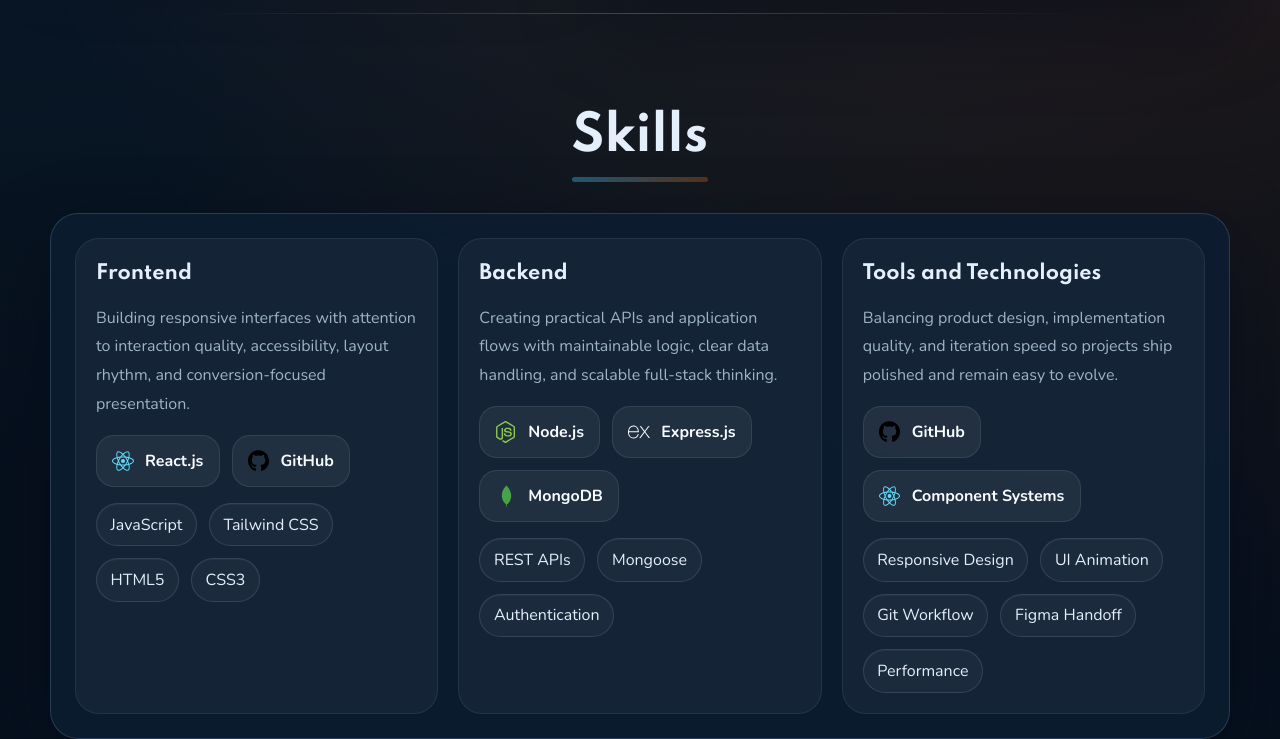
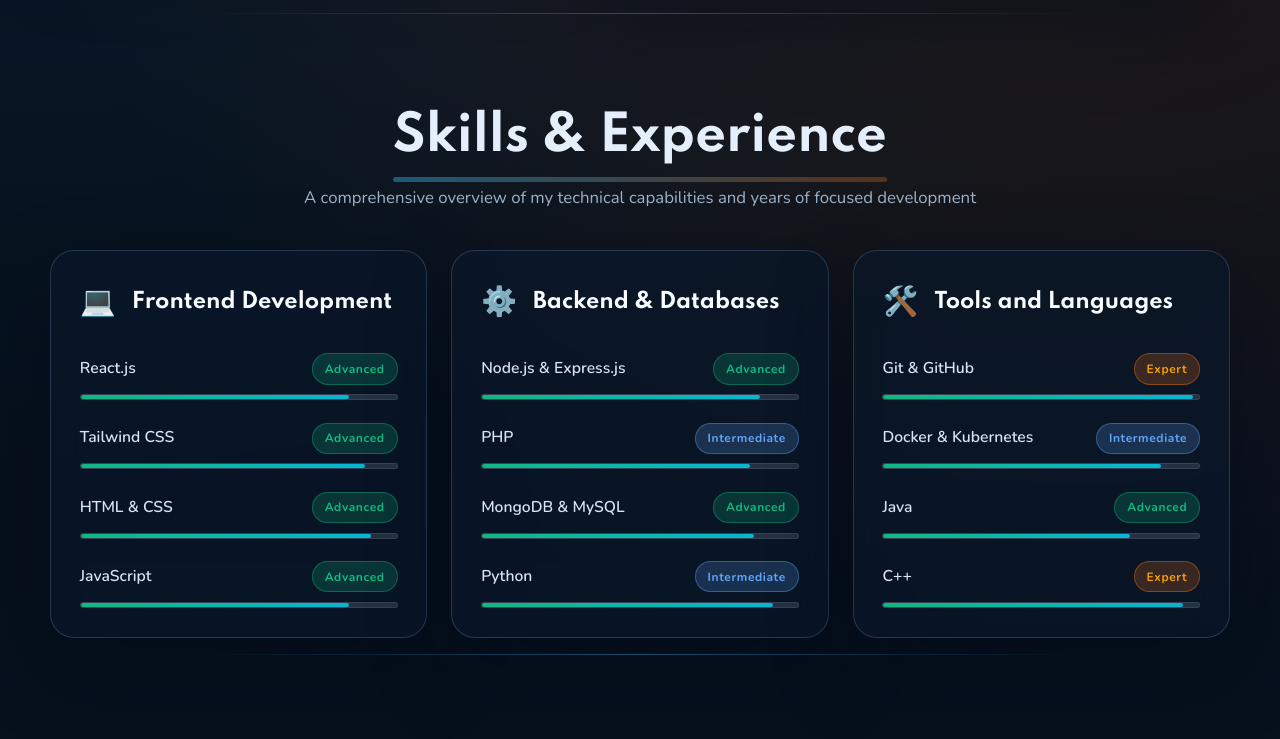
Before and after one commit to Hamza8470/My-Portfolio, a website: page part-2-final-files/index.html in a window 1280 px wide. Shown: the part 1610-2349 px from the top of the page. Drawn offline with nearby package versions, Linux system fonts and the light colour scheme; animation ran at ten frames a second.

Commit message:
enhanced ui

```diff
--- a/part-2-final-files/index.html
+++ b/part-2-final-files/index.html
@@ -59,7 +59,8 @@
             <a href="#skills">Skills</a>
             <a href="#education">Education</a>
             <a href="#latest-works">Projects</a>
-            <a href="#certificates">Certificates</a>            <a href="#coding-progress">Coding Progress</a>            <a href="#testimonials">Testimonials</a>
+            <a href="#certificates">Certificates</a> <a href="#coding-progress">Coding Progress</a> <a
+              href="#testimonials">Testimonials</a>
             <a href="#contact">Contact</a>
           </div>
         </nav>
@@ -88,7 +89,7 @@
               <span aria-hidden="true">-&gt;</span>
             </a>
             <a href="#contact" class="secondary-button">Start a Conversation</a>
-            <a href="#" class="secondary-button" download>Download Resume</a>
+            <a href="https://drive.google.com/file/d/1NMFTPHV4ooQQSLrEnJufgRjmTqFOgVd2/view" class="secondary-button" download>Download Resume</a>
           </div>
 
           <div class="hero-stat-grid reveal-stagger">
@@ -190,85 +191,153 @@
     <div class="page-container">
       <div class="reveal" style="text-align: center; margin-bottom: 2.5rem;">
         <h2 class="section-title" style="font-family: 'Spartan', sans-serif; font-size: clamp(2rem, 4vw, 3rem);">
-          Skills
+          Skills & Experience
         </h2>
+        <p style="color: #9fb3c8; margin-top: 0.75rem; font-size: 1.05rem;">A comprehensive overview of my technical
+          capabilities and years of focused development</p>
       </div>
 
-      <div class="skill-board reveal">
-        <div class="skill-grid">
-          <div class="skill-column reveal-stagger">
-            <h3>Frontend</h3>
-            <p>
-              Building responsive interfaces with attention to interaction quality, accessibility, layout rhythm, and
-              conversion-focused presentation.
-            </p>
-            <div class="tool-list">
-              <span class="tool-chip">
-                <img src="./assets/icons/react.svg" alt="React logo" />
-                <span>React.js</span>
-              </span>
-              <span class="tool-chip">
-                <img src="./assets/icons/github.svg" alt="GitHub logo" />
-                <span>GitHub</span>
-              </span>
+      <div class="skills-grid reveal">
+        <!-- Frontend Development Column -->
+        <div class="skill-category glass-panel">
+          <div class="category-header">
+            <span class="category-icon">💻</span>
+            <h3>Frontend Development</h3>
+          </div>
+
+          <div class="skill-item">
+            <div class="skill-name-row">
+              <span class="skill-name">React.js</span>
+              <span class="proficiency-badge advanced">Advanced</span>
             </div>
-            <div class="tag-list">
-              <span class="project-tag" style="padding: 0.55rem 0.85rem; border-radius: 999px;">JavaScript</span>
-              <span class="project-tag" style="padding: 0.55rem 0.85rem; border-radius: 999px;">Tailwind CSS</span>
-              <span class="project-tag" style="padding: 0.55rem 0.85rem; border-radius: 999px;">HTML5</span>
-              <span class="project-tag" style="padding: 0.55rem 0.85rem; border-radius: 999px;">CSS3</span>
+            <div class="progress-bar">
+              <div class="progress-fill" style="width: 85%;"></div>
             </div>
           </div>
 
-          <div class="skill-column reveal-stagger">
-            <h3>Backend</h3>
-            <p>
-              Creating practical APIs and application flows with maintainable logic, clear data handling, and scalable
-              full-stack thinking.
-            </p>
-            <div class="tool-list">
-              <span class="tool-chip">
-                <img src="./assets/icons/node.svg" alt="Node.js logo" />
-                <span>Node.js</span>
-              </span>
-              <span class="tool-chip">
-                <img src="./assets/icons/express.svg" alt="Express.js logo" />
-                <span>Express.js</span>
-              </span>
-              <span class="tool-chip">
-                <img src="./assets/icons/mongodb.svg" alt="MongoDB logo" />
-                <span>MongoDB</span>
-              </span>
+          <div class="skill-item">
+            <div class="skill-name-row">
+              <span class="skill-name">Tailwind CSS</span>
+              <span class="proficiency-badge advanced">Advanced</span>
             </div>
-            <div class="tag-list">
-              <span class="project-tag" style="padding: 0.55rem 0.85rem; border-radius: 999px;">REST APIs</span>
-              <span class="project-tag" style="padding: 0.55rem 0.85rem; border-radius: 999px;">Mongoose</span>
-              <span class="project-tag" style="padding: 0.55rem 0.85rem; border-radius: 999px;">Authentication</span>
+            <div class="progress-bar">
+              <div class="progress-fill" style="width: 90%;"></div>
             </div>
           </div>
 
-          <div class="skill-column reveal-stagger">
-            <h3>Tools and Technologies</h3>
-            <p>
-              Balancing product design, implementation quality, and iteration speed so projects ship polished and remain
-              easy to evolve.
-            </p>
-            <div class="tool-list">
-              <span class="tool-chip">
-                <img src="./assets/icons/github.svg" alt="GitHub logo" />
-                <span>GitHub</span>
-              </span>
-              <span class="tool-chip">
-                <img src="./assets/icons/react.svg" alt="React logo" />
-                <span>Component Systems</span>
-              </span>
+          <div class="skill-item">
+            <div class="skill-name-row">
+              <span class="skill-name">HTML & CSS</span>
+              <span class="proficiency-badge advanced">Advanced</span>
             </div>
-            <div class="tag-list">
-              <span class="project-tag" style="padding: 0.55rem 0.85rem; border-radius: 999px;">Responsive Design</span>
-              <span class="project-tag" style="padding: 0.55rem 0.85rem; border-radius: 999px;">UI Animation</span>
-              <span class="project-tag" style="padding: 0.55rem 0.85rem; border-radius: 999px;">Git Workflow</span>
-              <span class="project-tag" style="padding: 0.55rem 0.85rem; border-radius: 999px;">Figma Handoff</span>
-              <span class="project-tag" style="padding: 0.55rem 0.85rem; border-radius: 999px;">Performance</span>
+            <div class="progress-bar">
+              <div class="progress-fill" style="width: 92%;"></div>
+            </div>
+          </div>
+
+          <div class="skill-item">
+            <div class="skill-name-row">
+              <span class="skill-name">JavaScript</span>
+              <span class="proficiency-badge advanced">Advanced</span>
+            </div>
+            <div class="progress-bar">
+              <div class="progress-fill" style="width: 85%;"></div>
+            </div>
+          </div>
+        </div>
+
+        <!-- Backend & Tools Column -->
+        <div class="skill-category glass-panel">
+          <div class="category-header">
+            <span class="category-icon">⚙️</span>
+            <h3>Backend & Databases</h3>
+          </div>
+
+          <div class="skill-item">
+            <div class="skill-name-row">
+              <span class="skill-name">Node.js & Express.js</span>
+              <span class="proficiency-badge advanced">Advanced</span>
+            </div>
+            <div class="progress-bar">
+              <div class="progress-fill" style="width: 88%;"></div>
+            </div>
+          </div>
+
+          <div class="skill-item">
+            <div class="skill-name-row">
+              <span class="skill-name">PHP</span>
+              <span class="proficiency-badge intermediate">Intermediate</span>
+            </div>
+            <div class="progress-bar">
+              <div class="progress-fill" style="width: 85%;"></div>
+            </div>
+          </div>
+
+          <div class="skill-item">
+            <div class="skill-name-row">
+              <span class="skill-name">MongoDB & MySQL</span>
+              <span class="proficiency-badge advanced">Advanced</span>
+            </div>
+            <div class="progress-bar">
+              <div class="progress-fill" style="width: 86%;"></div>
+            </div>
+          </div>
+
+          <div class="skill-item">
+            <div class="skill-name-row">
+              <span class="skill-name">Python</span>
+              <span class="proficiency-badge intermediate">Intermediate</span>
+            </div>
+            <div class="progress-bar">
+              <div class="progress-fill" style="width: 92%;"></div>
+            </div>
+          </div>
+        </div>
+
+        <!-- Developer Tools Column -->
+        <div class="skill-category glass-panel">
+          <div class="category-header">
+            <span class="category-icon">🛠️</span>
+            <h3>Tools and Languages</h3>
+          </div>
+
+          <div class="skill-item">
+            <div class="skill-name-row">
+              <span class="skill-name">Git & GitHub</span>
+              <span class="proficiency-badge expert">Expert</span>
+            </div>
+            <div class="progress-bar">
+              <div class="progress-fill" style="width: 98%;"></div>
+            </div>
+          </div>
+
+          <div class="skill-item">
+            <div class="skill-name-row">
+              <span class="skill-name">Docker & Kubernetes</span>
+              <span class="proficiency-badge intermediate">Intermediate</span>
+            </div>
+            <div class="progress-bar">
+              <div class="progress-fill" style="width: 88%;"></div>
+            </div>
+          </div>
+
+          <div class="skill-item">
+            <div class="skill-name-row">
+              <span class="skill-name">Java</span>
+              <span class="proficiency-badge advanced">Advanced</span>
+            </div>
+            <div class="progress-bar">
+              <div class="progress-fill" style="width: 78%;"></div>
+            </div>
+          </div>
+
+          <div class="skill-item">
+            <div class="skill-name-row">
+              <span class="skill-name">C++</span>
+              <span class="proficiency-badge expert">Expert</span>
+            </div>
+            <div class="progress-bar">
+              <div class="progress-fill" style="width: 95%;"></div>
             </div>
           </div>
         </div>
@@ -288,11 +357,13 @@
         <article class="timeline-entry reveal">
           <div class="timeline-copy">
 
-            <h3 class="timeline-title" style="font-family: 'Spartan', sans-serif; font-size: 1.5rem; margin-bottom: 0.75rem;">
+            <h3 class="timeline-title"
+              style="font-family: 'Spartan', sans-serif; font-size: 1.5rem; margin-bottom: 0.75rem;">
               Bachelor of Technology (B.Tech) – Computer Science & Engineering
             </h3>
 
-            <p class="timeline-university","flex gap-4 font-semibold"; style="font-family: 'Spartan', sans-serif; font-size: 1.05rem; ">
+            <p class="timeline-university" ,"flex gap-4 font-semibold";
+              style="font-family: 'Spartan', sans-serif; font-size: 1.05rem; ">
               Lovely Professional University
               <span class="timeline-cgpa" ,"ml-4">CGPA: 8.37</span>
             </p>
@@ -308,11 +379,13 @@
         <article class="timeline-entry reveal">
           <div class="timeline-copy">
 
-            <h3 class="timeline-title" style="font-family: 'Spartan', sans-serif; font-size: 1.5rem; margin-bottom: 0.75rem;">
+            <h3 class="timeline-title"
+              style="font-family: 'Spartan', sans-serif; font-size: 1.5rem; margin-bottom: 0.75rem;">
               Senior Secondary Education (Class XII) – Science | CBSE
             </h3>
 
-            <p class="timeline-university","flex gap-4 font-semibold"; style="font-family: 'Spartan', sans-serif; font-size: 1.05rem; ">
+            <p class="timeline-university" ,"flex gap-4 font-semibold";
+              style="font-family: 'Spartan', sans-serif; font-size: 1.05rem; ">
               Radiant International School
               <span class="timeline-cgpa" ,"ml-4">Percentage: 88.2%</span>
             </p>
@@ -327,11 +400,13 @@
         <article class="timeline-entry reveal">
           <div class="timeline-copy">
 
-            <h3 class="timeline-title" style="font-family: 'Spartan', sans-serif; font-size: 1.5rem; margin-bottom: 0.75rem;">
+            <h3 class="timeline-title"
+              style="font-family: 'Spartan', sans-serif; font-size: 1.5rem; margin-bottom: 0.75rem;">
               Secondary Education (Class X) | CBSE
             </h3>
 
-            <p class="timeline-university","flex gap-4 font-semibold"; style="font-family: 'Spartan', sans-serif; font-size: 1.05rem; ">
+            <p class="timeline-university" ,"flex gap-4 font-semibold";
+              style="font-family: 'Spartan', sans-serif; font-size: 1.05rem; ">
               International Indian School
               <span class="timeline-cgpa" ,"ml-4">Percentage: 88%</span>
             </p>
@@ -539,27 +614,32 @@
       </div>
 
       <div class="certificate-grid reveal-stagger">
-        <a href="https://example.com/certificates/react-advanced" target="_blank" rel="noopener noreferrer"
-          class="certificate-card glass-panel">
-          <span class="certificate-badge">Frontend</span>
-          <h3>Advanced React Development</h3>
-          <p>Completed advanced patterns, performance optimization, and scalable component architecture.</p>
+        <a href="https://cipher-other-assets.s3.ap-south-1.amazonaws.com/certificates/680379aca8d07329d9b593a2_6613e45107802bc63d2a1360"
+          target="_blank" rel="noopener noreferrer" class="certificate-card glass-panel">
+          <span class="certificate-badge">NPTEL</span>
+          <h3>📜 Cloud Computing</h3>
+          <p class="certificate-meta">Issued by: IIT Kharagpur</p>
+          <p class="certificate-meta">Completed: Jan 2025</p>
+          <span class="certificate-skill-pill">Cloud Architecture • Virtualization • Distributed Systems</span>
           <span class="certificate-link">Open Certificate -&gt;</span>
         </a>
 
-        <a href="https://example.com/certificates/node-api" target="_blank" rel="noopener noreferrer"
-          class="certificate-card glass-panel">
-          <span class="certificate-badge">Backend</span>
-          <h3>Node.js API Engineering</h3>
-          <p>Built secure REST APIs with authentication, validation, and production-ready error handling.</p>
+        <a href="https://forage-uploads-prod.s3.amazonaws.com/completion-certificates/Sj7temL583QAYpHXD/E6McHJDKsQYh79moz_Sj7temL583QAYpHXD_FuoxGZrKGxcTsEy3k_1757431132797_completion_certificate.pdf"
+          target="_blank" rel="noopener noreferrer" class="certificate-card glass-panel">
+          <span class="certificate-badge">J.P. Morgan </span>
+          <h3>📜 Software Engineering Job Simulation</h3>
+          <p class="certificate-meta">Completed: Sep 2025</p>
+          <span class="certificate-skill-pill">API Development • Debugging • Backend Concepts • System Design</span>
           <span class="certificate-link">Open Certificate -&gt;</span>
         </a>
 
-        <a href="https://example.com/certificates/mongodb" target="_blank" rel="noopener noreferrer"
-          class="certificate-card glass-panel">
-          <span class="certificate-badge">Database</span>
-          <h3>MongoDB for Full Stack Apps</h3>
-          <p>Worked on schema design, indexing strategy, and query tuning for high-performance apps.</p>
+        <a href="https://catalog-education.oracle.com/ords/certview/sharebadge?id=9F5436B6D69BB987279655A8F608AB36B85AEC5298B45DE76EF707C012553DE2"
+          target="_blank" rel="noopener noreferrer" class="certificate-card glass-panel">
+          <span class="certificate-badge">Oracle</span>
+          <h3>📜 Cloud Infrastructure 2025: AI Foundations Associate</h3>
+          <p class="certificate-meta">Completed: Sep 2025</p>
+          <span class="certificate-skill-pill">Cloud Fundamentals • AI/ML Basics • Data Models • Cloud AI
+            Services</span>
           <span class="certificate-link">Open Certificate -&gt;</span>
         </a>
       </div>
@@ -572,7 +652,8 @@
         <h2 class="section-title" style="font-family: 'Spartan', sans-serif; font-size: clamp(2rem, 4vw, 3rem);">
           Coding Progress
         </h2>
-        <p style="color: #9fb3c8; margin-top: 0.75rem; font-size: 1.05rem;">Real-time tracking of my LeetCode and GitHub journey</p>
+        <p style="color: #9fb3c8; margin-top: 0.75rem; font-size: 1.05rem;">Real-time tracking of my LeetCode and GitHub
+          journey</p>
       </div>
 
       <div class="coding-progress-grid reveal-stagger">
@@ -608,13 +689,15 @@
             </div>
           </div>
 
-          <a href="https://leetcode.com/mohammedhamza8470/" target="_blank" rel="noopener noreferrer" class="view-button">View on LeetCode →</a>
+          <a href="https://leetcode.com/mohammedhamza8470/" target="_blank" rel="noopener noreferrer"
+            class="view-button">View on LeetCode →</a>
         </div>
 
         <div class="progress-card glass-panel">
           <div class="progress-header">
             <svg class="progress-icon" viewBox="0 0 24 24" fill="currentColor">
-              <path d="M12 0c-6.626 0-12 5.373-12 12 0 5.302 3.438 9.8 8.207 11.387.599.111.793-.261.793-.577v-2.234c-3.338.726-4.033-1.416-4.033-1.416-.546-1.387-1.333-1.756-1.333-1.756-1.089-.745.083-.729.083-.729 1.205.084 1.839 1.237 1.839 1.237 1.07 1.834 2.807 1.304 3.492.997.107-.775.418-1.305.762-1.604-2.665-.305-5.467-1.334-5.467-5.931 0-1.311.469-2.381 1.236-3.221-.124-.303-.535-1.524.117-3.176 0 0 1.008-.322 3.301 1.23.957-.266 1.983-.399 3.003-.404 1.02.005 2.047.138 3.006.404 2.291-1.552 3.297-1.23 3.297-1.23.653 1.653.242 2.874.118 3.176.77.84 1.235 1.911 1.235 3.221 0 4.609-2.807 5.624-5.479 5.921.43.372.823 1.102.823 2.222v 3.293c0 .319.192.694.801.576 4.765-1.589 8.199-6.086 8.199-11.386 0-6.627-5.373-12-12-12z"/>
+              <path
+                d="M12 0c-6.626 0-12 5.373-12 12 0 5.302 3.438 9.8 8.207 11.387.599.111.793-.261.793-.577v-2.234c-3.338.726-4.033-1.416-4.033-1.416-.546-1.387-1.333-1.756-1.333-1.756-1.089-.745.083-.729.083-.729 1.205.084 1.839 1.237 1.839 1.237 1.07 1.834 2.807 1.304 3.492.997.107-.775.418-1.305.762-1.604-2.665-.305-5.467-1.334-5.467-5.931 0-1.311.469-2.381 1.236-3.221-.124-.303-.535-1.524.117-3.176 0 0 1.008-.322 3.301 1.23.957-.266 1.983-.399 3.003-.404 1.02.005 2.047.138 3.006.404 2.291-1.552 3.297-1.23 3.297-1.23.653 1.653.242 2.874.118 3.176.77.84 1.235 1.911 1.235 3.221 0 4.609-2.807 5.624-5.479 5.921.43.372.823 1.102.823 2.222v 3.293c0 .319.192.694.801.576 4.765-1.589 8.199-6.086 8.199-11.386 0-6.627-5.373-12-12-12z" />
             </svg>
             <div>
               <h3>GitHub</h3>
@@ -645,7 +728,8 @@
 
           </div>
 
-          <a href="https://github.com/hamza8470" target="_blank" rel="noopener noreferrer" class="view-button">View on GitHub →</a>
+          <a href="https://github.com/hamza8470" target="_blank" rel="noopener noreferrer" class="view-button">View on
+            GitHub →</a>
         </div>
       </div>
     </div>
--- a/part-2-final-files/style.css
+++ b/part-2-final-files/style.css
@@ -439,13 +439,18 @@ button:hover {
 }
 
 .certificate-card {
+    position: relative;
     display: flex;
     flex-direction: column;
-    gap: 0.9rem;
+    gap: 0.75rem;
     padding: 1.45rem;
     border-radius: 22px;
     text-decoration: none;
     color: inherit;
+    overflow: hidden;
+    background:
+        radial-gradient(circle at top right, rgba(56, 189, 248, 0.14), transparent 42%),
+        rgba(10, 24, 41, 0.72);
 }
 
 .certificate-card h3 {
@@ -455,14 +460,26 @@ button:hover {
     color: #f8fbff;
 }
 
-.certificate-card p {
+.certificate-card::before {
+    content: "";
+    position: absolute;
+    inset: 0 0 auto 0;
+    height: 3px;
+    background: linear-gradient(90deg, #38bdf8, #10b981, #f59e0b);
+    opacity: 0.9;
+}
+
+.certificate-meta {
     color: #9fb3c8;
-    line-height: 1.7;
+    line-height: 1.55;
+    font-size: 0.92rem;
+    margin: 0;
 }
 
 .certificate-card:hover {
     border-color: rgba(56, 189, 248, 0.46);
-    box-shadow: 0 20px 48px rgba(2, 8, 23, 0.42);
+    box-shadow: 0 22px 52px rgba(2, 8, 23, 0.42);
+    transform: translateY(-4px);
 }
 
 .certificate-badge {
@@ -481,6 +498,20 @@ button:hover {
     margin-top: auto;
     color: #8fd5f4;
     font-weight: 800;
+}
+
+.certificate-skill-pill {
+    display: inline-flex;
+    align-items: center;
+    width: fit-content;
+    margin-top: 0.25rem;
+    padding: 0.45rem 0.9rem;
+    border-radius: 999px;
+    border: 1px solid rgba(148, 163, 184, 0.3);
+    background: rgba(255, 255, 255, 0.06);
+    color: #d8e6f5;
+    font-size: 0.82rem;
+    line-height: 1.35;
 }
 
 .coding-progress-grid {
@@ -967,6 +998,103 @@ button:hover {
     gap: 0.75rem;
 }
 
+.skills-grid {
+    display: grid;
+    grid-template-columns: repeat(3, minmax(0, 1fr));
+    gap: 1.5rem;
+}
+
+.skill-category {
+    display: flex;
+    flex-direction: column;
+    gap: 1.4rem;
+    padding: 1.8rem;
+    border-radius: 24px;
+}
+
+.category-header {
+    display: flex;
+    align-items: center;
+    gap: 1rem;
+    margin-bottom: 0.5rem;
+}
+
+.category-icon {
+    font-size: 1.8rem;
+}
+
+.skill-category h3 {
+    font-family: 'Spartan', sans-serif;
+    font-size: 1.3rem;
+    color: #f8fbff;
+    margin: 0;
+}
+
+.skill-item {
+    display: flex;
+    flex-direction: column;
+    gap: 0.6rem;
+}
+
+.skill-name-row {
+    display: flex;
+    align-items: center;
+    justify-content: space-between;
+    gap: 0.75rem;
+}
+
+.skill-name {
+    color: #d7e4f3;
+    font-weight: 600;
+    font-size: 0.98rem;
+}
+
+.proficiency-badge {
+    display: inline-flex;
+    align-items: center;
+    justify-content: center;
+    padding: 0.35rem 0.75rem;
+    border-radius: 999px;
+    font-size: 0.75rem;
+    font-weight: 700;
+    letter-spacing: 0.05em;
+    white-space: nowrap;
+}
+
+.proficiency-badge.advanced {
+    background: rgba(16, 185, 129, 0.2);
+    color: #10b981;
+    border: 1px solid rgba(16, 185, 129, 0.4);
+}
+
+.proficiency-badge.intermediate {
+    background: rgba(96, 165, 250, 0.2);
+    color: #60a5fa;
+    border: 1px solid rgba(96, 165, 250, 0.4);
+}
+
+.proficiency-badge.expert {
+    background: rgba(249, 115, 22, 0.2);
+    color: #f59e0b;
+    border: 1px solid rgba(249, 115, 22, 0.4);
+}
+
+.progress-bar {
+    width: 100%;
+    height: 6px;
+    background: rgba(148, 163, 184, 0.2);
+    border-radius: 999px;
+    overflow: hidden;
+    border: 1px solid rgba(148, 163, 184, 0.15);
+}
+
+.progress-fill {
+    height: 100%;
+    background: linear-gradient(90deg, #10b981, #06b6d4);
+    border-radius: 999px;
+    transition: width 800ms ease;
+}
+
 .contact-list a {
     display: inline-flex;
     align-items: center;
@@ -1068,6 +1196,10 @@ button:hover {
         grid-template-columns: 1fr;
     }
 
+    .skills-grid {
+        grid-template-columns: 1fr;
+    }
+
     .certificate-grid {
         grid-template-columns: 1fr;
     }
```
